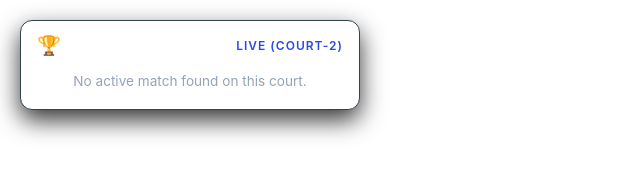
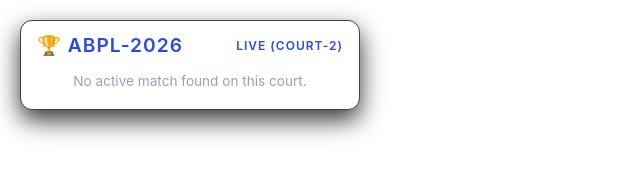
Before and after one commit to dipakprogrammer/score_app, a plain HTML site: page court2_overlay.html in a window 1280 px wide. Shown: the whole page, without its empty margins (0-640 px from the left). Drawn offline with Linux system fonts and the light colour scheme; no server answers.

Commit message:
Add tournament name to court overlay

```diff
--- a/court2_overlay.html
+++ b/court2_overlay.html
@@ -135,7 +135,7 @@
     <div class="tv-overlay-box">
         <div class="court-badge">
             <div class="tourney-logo-container">
-                <div id="tourney-logo-wrapper" style="font-size: 1.2rem;">🏆</div>
+                <div id="tourney-logo-wrapper" style="font-size: 1.2rem;">🏆 ABPL-2026</div>
             </div>
             <span id="match-status-tag" style="color:var(--accent-green); font-weight:600;">Live (Court-2)</span>
         </div>
```
